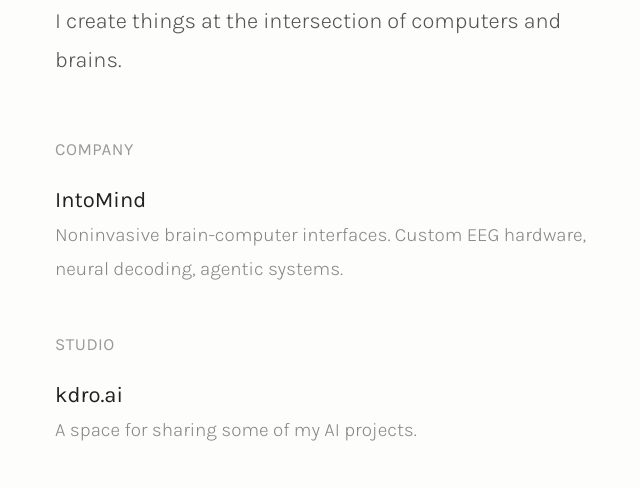
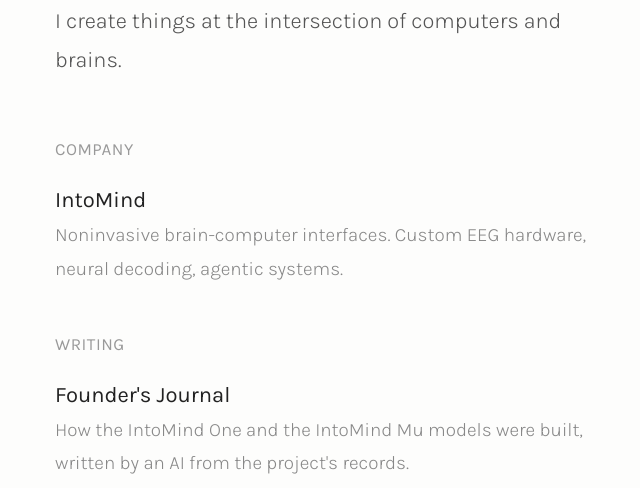
Before and after one commit to kristiandroste/kristiandroste, a plain HTML site: page index.html in a window 1280 px wide. Shown: the part 263-751 px from the top of the page, without its empty margins (319-959 px from the left). Drawn offline with Linux system fonts and the light colour scheme.

Commit message:
Move kdro.ai to the footer links

```diff
--- a/index.html
+++ b/index.html
@@ -105,13 +105,6 @@
   <div class="desc">Noninvasive brain-computer interfaces. Custom EEG hardware, neural decoding, agentic systems.</div>
 </div>
 
-<div class="label" style="margin-top: 44px">Studio</div>
-
-<div class="project">
-  <a href="https://kdro.ai" target="_blank">kdro.ai</a>
-  <div class="desc">A space for sharing some of my AI projects.</div>
-</div>
-
 <div class="label" style="margin-top: 44px">Writing</div>
 
 <div class="project">
@@ -129,6 +122,7 @@
 <div class="links">
   <a href="https://www.linkedin.com/in/kdro" target="_blank">LinkedIn</a>
   <a href="https://github.com/kristiandroste" target="_blank">GitHub</a>
+  <a href="https://kdro.ai" target="_blank">kdro.ai</a>
 </div>
 
 </body>
```
